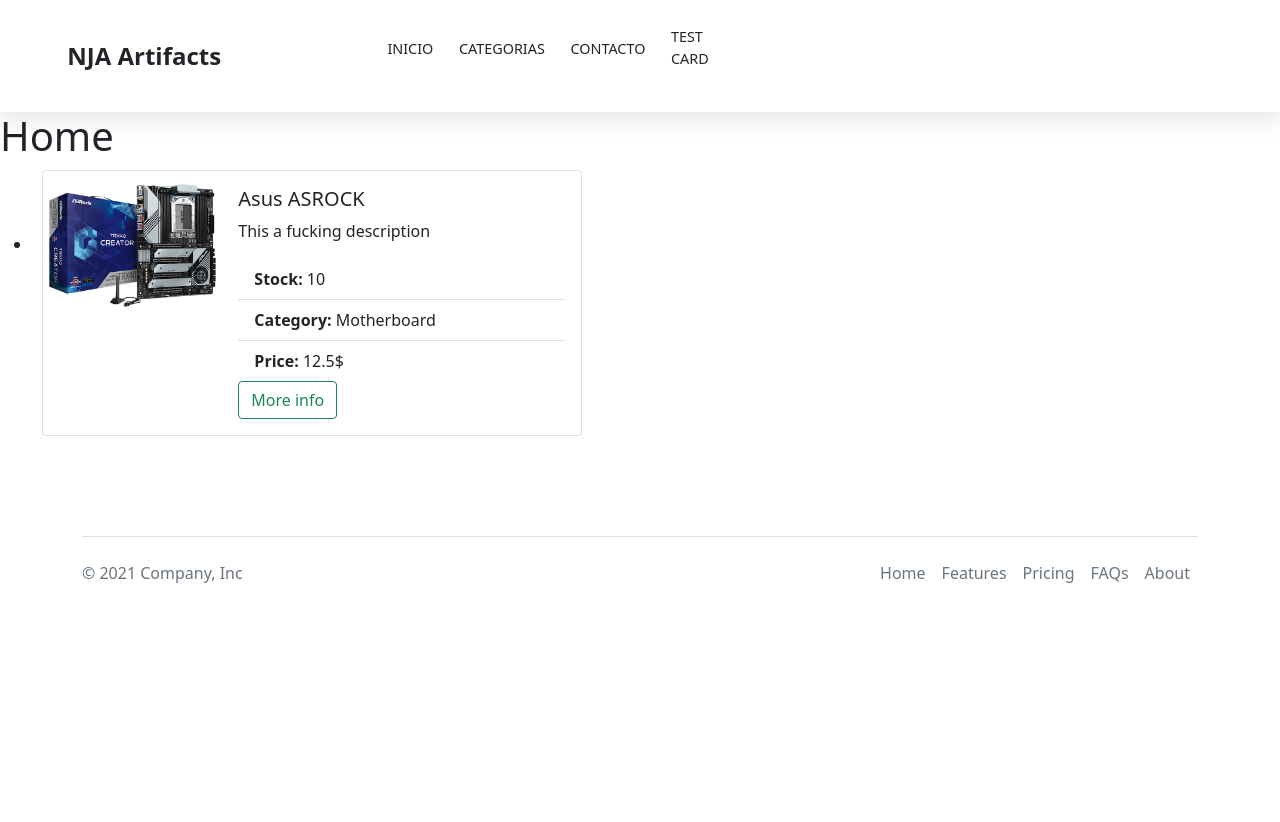
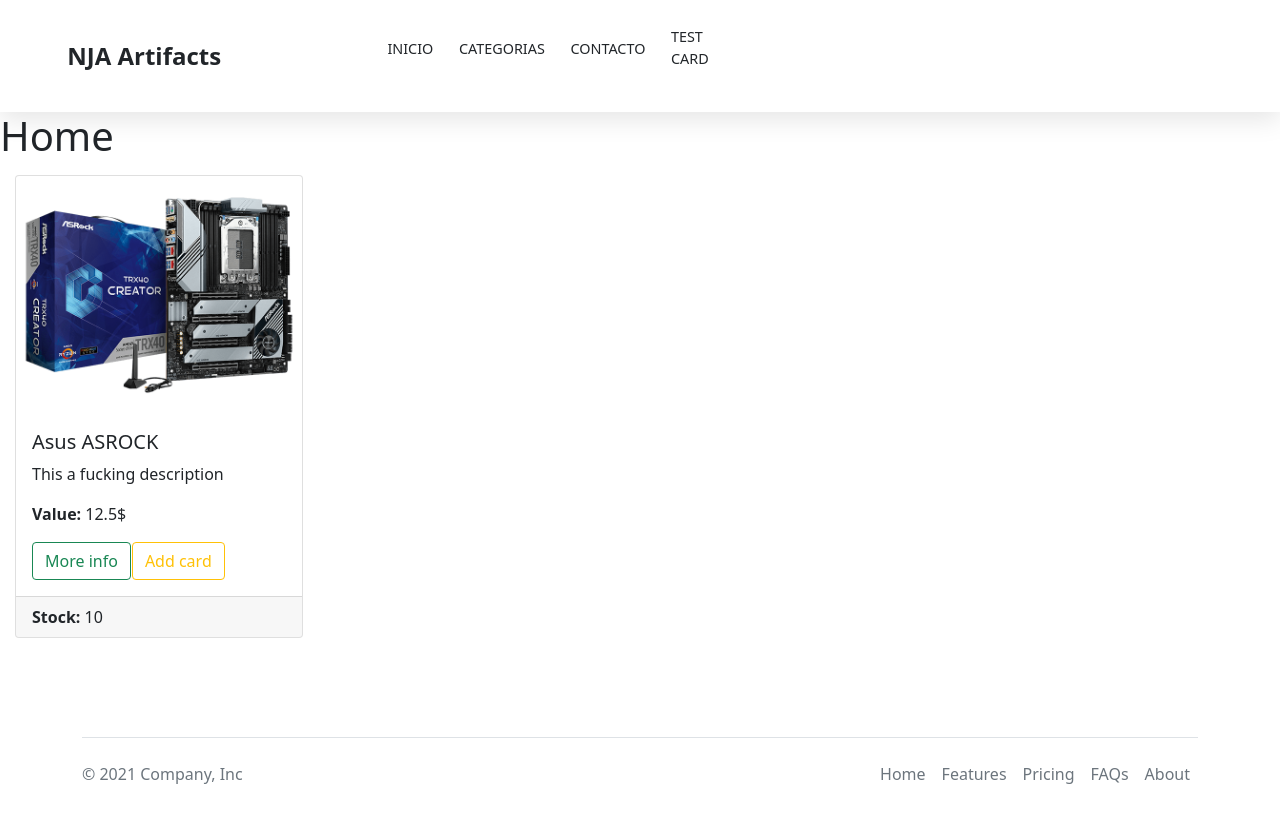
Before and after one commit to NilsonSpaghettiCode/NJArtifacts, an Angular app in the folder Front_end/njartifacts/: page / in a window 1280 px wide. Shown: the top 822 px of the page. Before the commit the page ends 800 px from the top, so only its background shows below. Built offline with nearby package versions, Linux system fonts and the light colour scheme.

Commit message:
Se agrego el componente products, y se establecio propiedades de entrada al card

```diff
--- a/Front_end/njartifacts/src/app/app.module.ts
+++ b/Front_end/njartifacts/src/app/app.module.ts
@@ -10,6 +10,8 @@ import { HomeComponent } from './components/home/home.component';
 import { ProductDetailComponent } from './components/product-detail/product-detail.component';
 import { FooterComponent } from './components/footer/footer.component';
 import { PageNotFoundComponent } from './components/page-not-found/page-not-found.component';
+import { ProductsComponent } from './components/products/products.component';
+import { CatalogComponent } from './components/catalog/catalog.component';
 
 @NgModule({
   declarations: [
@@ -20,7 +22,9 @@ import { PageNotFoundComponent } from './components/page-not-found/page-not-foun
     HomeComponent,
     ProductDetailComponent,
     FooterComponent,
-    PageNotFoundComponent
+    PageNotFoundComponent,
+    ProductsComponent,
+    CatalogComponent
   ],
   imports: [
     BrowserModule,
--- a/Front_end/njartifacts/src/app/components/card/card.component.html
+++ b/Front_end/njartifacts/src/app/components/card/card.component.html
@@ -1,26 +1,14 @@
-<ul>
-  <li>
-    <div class="card mb-3" style="max-width: 540px; margin: 10px;">
-      <div class="row g-0">
-        <div class="col-md-4">
-          <img [src]="image_src" class="img-fluid rounded-start" alt="...">
-        </div>
+<div class="card" style="width: 18rem; margin: 15px;">
+  <img [src]="image_src" class="card-img-top" alt="...">
+  <div class="card-body">
+    <h5 class="card-title">{{name_product}}</h5>
+    <p class="card-text">{{description}}</p>
+    <p class="card-text"><b>Value: </b>{{value_product}}$</p>
+    <a href="#" class="btn btn-outline-success" style="margin-right: 1px;">More info</a>
+    <a href="#" class="btn btn-outline-warning">Add card</a>
+  </div>
 
-        <div class="col-md-8">
-          <div class="card-body">
-            <h5 class="card-title">{{name_product}}</h5>
-            <p class="card-text">{{description}}</p>
-            <ul class="list-group list-group-flush">
-              <li class="list-group-item"><b>Stock: </b>{{quantity}}</li>
-              <li class="list-group-item"><b>Category: </b>{{category}}</li>
-              <li class="list-group-item"><b>Price: </b>{{price}}$</li>
-            </ul>
-
-            <a href="#" class="btn btn-outline-success">More info</a>
-
-          </div>
-        </div>
-      </div>
-    </div>
-  </li>
-</ul>
+  <div class="card-footer">
+    <b>Stock: </b>{{quantity}}
+  </div>
+</div>
--- a/Front_end/njartifacts/src/app/components/card/card.component.ts
+++ b/Front_end/njartifacts/src/app/components/card/card.component.ts
@@ -1,4 +1,4 @@
-import { Component, OnInit } from '@angular/core';
+import { Component, OnInit, Input } from '@angular/core';
 
 @Component({
   selector: 'app-card',
@@ -6,13 +6,15 @@ import { Component, OnInit } from '@angular/core';
   styleUrls: ['./card.component.css']
 })
 export class CardComponent implements OnInit {
-  name_product:string = "Asus ASROCK";
-  image_src:string = "../../assets/images/TRX40 Creator.png";
-  description:string = "This a fucking description";
+  @Input() name_product:string = "Asus ASROCK";
+  @Input() image_src:string = "../../assets/images/TRX40 Creator.png";
+  @Input() description:string = "This a fucking description";
   category:string = "Motherboard";
-  quantity:number = 10;
-  price:number =  12.5;
-  constructor() { }
+  @Input() quantity:number = 10;
+  @Input() value_product:number =  12.5;
+  constructor() {
+
+   }
 
   ngOnInit(): void {
   }
--- /dev/null
+++ b/Front_end/njartifacts/src/app/components/catalog/catalog.component.html
@@ -0,0 +1,3 @@
+<p>catalog works!</p>
+
+<app-products></app-products>
--- /dev/null
+++ b/Front_end/njartifacts/src/app/components/catalog/catalog.component.ts
@@ -0,0 +1,15 @@
+import { Component, OnInit } from '@angular/core';
+
+@Component({
+  selector: 'app-catalog',
+  templateUrl: './catalog.component.html',
+  styleUrls: ['./catalog.component.css']
+})
+export class CatalogComponent implements OnInit {
+
+  constructor() { }
+
+  ngOnInit(): void {
+  }
+
+}
--- a/Front_end/njartifacts/src/app/components/nav/nav.component.html
+++ b/Front_end/njartifacts/src/app/components/nav/nav.component.html
@@ -28,7 +28,7 @@
               <a routerLink="/home" routerLinkActive="activate" class="nav__link scroll-link">Inicio</a>
             </li>
             <li class="nav__item">
-              <a routerLink="/home" routerLinkActive="activate" class="nav__link scroll-link">Categorias</a>
+              <a routerLink="/catalog" routerLinkActive="activate" class="nav__link scroll-link">Categorias</a>
             </li>
             <li class="nav__item">
               <a routerLink="/information" routerLinkActive="activate" class="nav__link scroll-link">Contacto</a>
--- /dev/null
+++ b/Front_end/njartifacts/src/app/components/products/products.component.html
@@ -0,0 +1,12 @@
+
+<div class="container">
+    <h4>Lista de {{name_list}}</h4>
+    <h5>Numero de productos {{lista_productos.length}}</h5>
+
+    <div class="row row-cols-4" >
+        <div class="col" *ngFor="let product of lista_productos">
+            <app-card [name_product]="product.name_product" [description]="product.description" [quantity]="product.quantity" [value_product]="product.value"></app-card>
+        </div>
+    </div>
+
+</div>
--- /dev/null
+++ b/Front_end/njartifacts/src/app/components/products/products.component.ts
@@ -0,0 +1,51 @@
+import { Component, OnInit } from '@angular/core';
+
+@Component({
+  selector: 'app-products',
+  templateUrl: './products.component.html',
+  styleUrls: ['./products.component.css']
+})
+export class ProductsComponent implements OnInit {
+
+  lista_productos =[
+    {
+     'name_product':'Placa madre',
+     'description':'Es una placa madre',
+     'quantity':5,
+     'value':10,
+     'category':'NONE',
+     'image_src': "../../assets/images/TRX40 Creator.png",
+    },{
+      'name_product':'Disco duro',
+      'description':'Esto es un disco duro',
+      'quantity':15,
+      'value':200,
+      'category':'NONE',
+      'image_src': "../../assets/images/TRX40 Creator.png",
+     },
+     {
+      'name_product':'Ram',
+      'description':'Esto es una RAM',
+      'quantity':25,
+      'value':100,
+      'category':'NONE',
+      'image_src': "../../assets/images/TRX40 Creator.png",
+     },
+     {
+      'name_product':'Procesador',
+      'description':'Esto es un',
+      'quantity':90,
+      'value':200,
+      'category':'NONE',
+      'image_src': "../../assets/images/TRX40 Creator.png",
+     }
+  ]
+  name_list:string = "productos"
+  constructor() {
+  }
+
+  ngOnInit(): void {
+
+  }
+
+}
```
Also changed, not shown: Front_end/njartifacts/src/app/app-routing.module.ts (+7 -0 lines), Front_end/njartifacts/src/app/components/catalog/catalog.component.css (added), Front_end/njartifacts/src/app/components/products/products.component.css (added), 2 other files (tests, documents, lock files or other folders).
